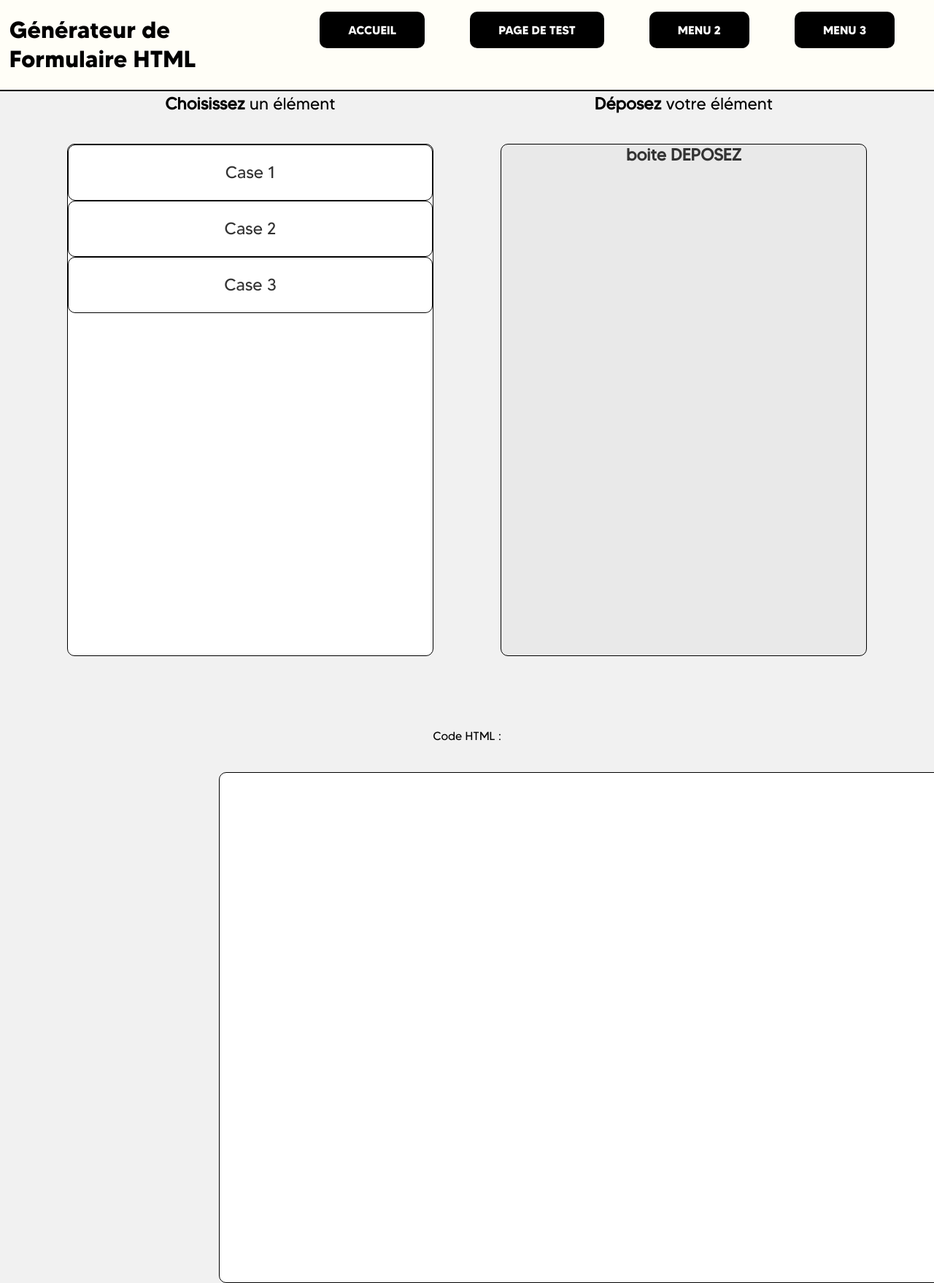
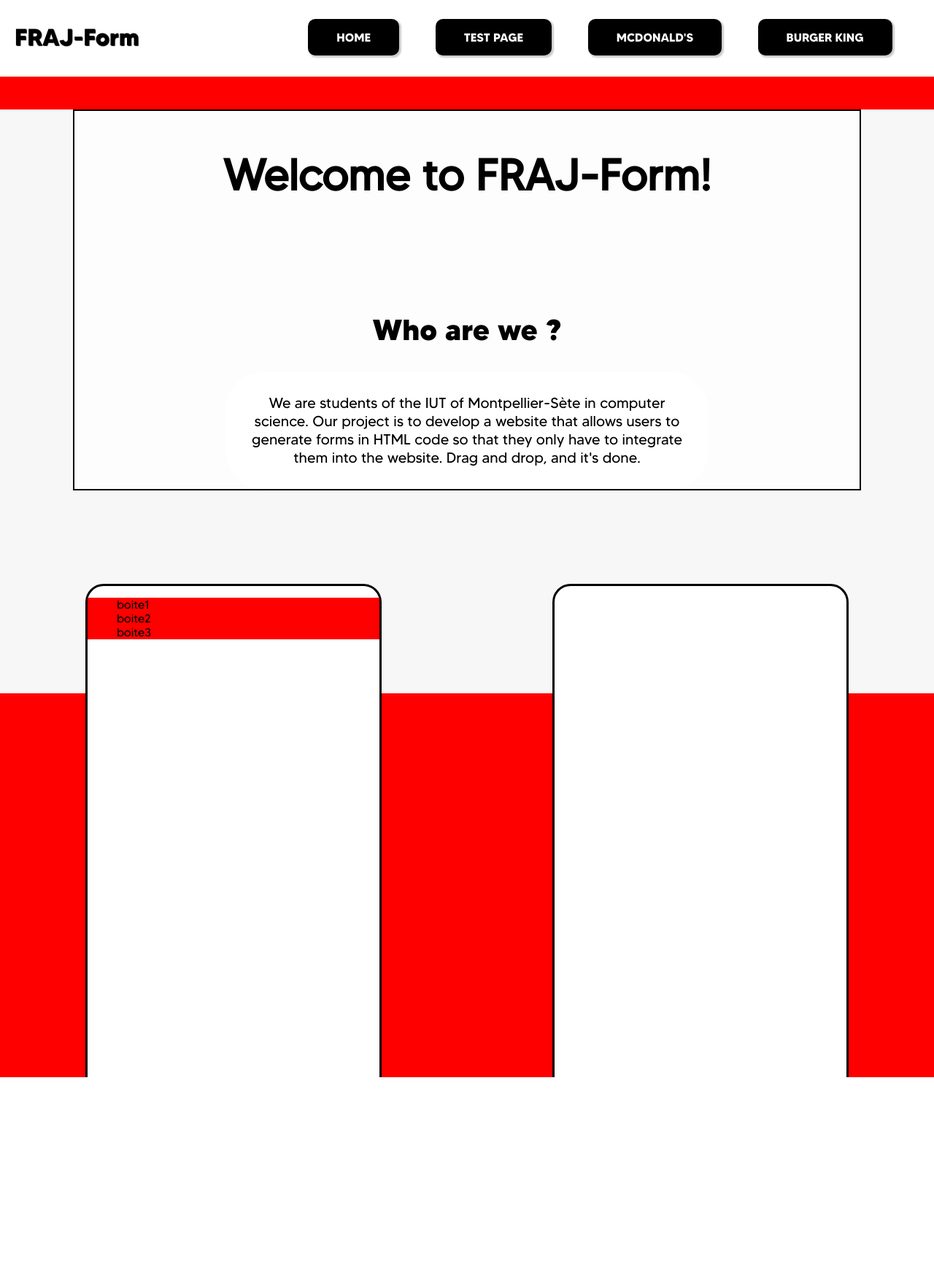
Before and after one commit to alexi-mathioupollak/Projet-Formulaire-HTML, a PHP site: page / in a window 1280 px wide; the page is wider, and only the part inside the window is pictured. Shown: that part at 73% size. After the commit the page ends 1476 px from the top of that part, so only its background shows below. Run offline with PHP 8.4, Linux system fonts and the light colour scheme; some libraries are stand-ins or nearby versions.

Commit message:
Avancée

```diff
--- a/CSS/style.css
+++ b/CSS/style.css
@@ -1,21 +1,21 @@
-html {
-    box-sizing: border-box;
-    background: rgb(241, 241, 241);
-}
-
 body,
 html {
   height: 100%;
   font-family: "TommyREGULAR", sans-serif;
+  margin-top: 50px;
+  background-color: #f7f7f7
 }
+
+/* ----- Menu + Titre ----- */
+
 
 #titre_et_nav {
     font-family: 'TommyBOLD', Arial, Helvetica, sans-serif;
     font-size: 16px;
-    background-color: rgb(255, 254, 247);
-    padding: auto;
+    background-color: rgb(255, 255, 255);
+    padding: 10;
     margin-top: 0;
-    border-bottom: 2px solid black;
+    border-bottom: 2px solid white;
     display: flex;
     justify-content: space-between;
     position: fixed;
@@ -25,15 +25,28 @@ html {
     z-index: 99;
 }
 
+
+/* ----- Titre ----- */
+
+
 #titre_principal {
     display: flex;
-    margin-left: 1%;
+    margin-left: 10px;
     user-select: none;
     position: relative;
-    animation-duration: 1s;
-    animation-name: fadeIn;
-    animation-direction: alternate;
+    transition: transform 0.5s, font-size 0.5s ease;
+    text-shadow: 1px 1px 1px black;
 }
+
+#titre_principal:hover{
+    font-size: 40px;
+    transform: rotate(360deg);
+}
+
+
+
+/* ----- Menu navigation ----- */
+
 
 .navbar {
     position: relative;
@@ -41,6 +54,7 @@ html {
     z-index: 99;
     padding: auto;
     justify-content: space-between;
+    display: flex;
 }
 
 .menu a {
@@ -62,15 +76,17 @@ html {
     width: fit-content;
     text-align: center;
     background-color: rgb(0, 0, 0);
-    margin: 0;
-    transition: background-color 0.3s ease;
+    transition: font-size 0.3s, box-shadow 0.3s, background-color 0.3s ease;
     margin-top: auto;
     margin-bottom: 1rem;
     padding: 15px;
+    box-shadow: 2px 2px 2px 1px rgba(0, 0, 0, .2);
 }
 
 .menu li:hover {
     background-color: rgb(255, 254, 247);
+    box-shadow: 0px 0px 0px 0px rgba(255, 255, 255, .2);
+    font-size: 20px;
 }
 
 .menu {
@@ -81,103 +97,103 @@ html {
     margin-right: 10px;
 }
 
+
+
+/* ----- body, form ----- */
+
 body {
     margin: 0;
     padding: 0;
 }
 
-.cases {
+
+.body_title {
+    color: black;
+    font-size: 60px;
+    text-align: center;
+}
+
+.first_bloc {
+    margin: 100px;
+    border: 2px solid black;
+    background-color: #fdfdfd;
+}
+
+.whoarewe {
     display: flex;
-    justify-content: space-evenly;
+    flex-direction: column;
+    text-align: center;
+    align-items: center;
+}
+
+.whoarewe h2:first-child {
+    margin-top: 100px;
+    font-size: 40px;
+    font-family: TommyEXTRA;
+}
+
+.whoarewe p {
+    width: 600px;
+    font-size: 20px;
+    padding: 30px;
+    border-radius: 50px;
+    background: white;
+    margin: auto;
+}
+
+
+/* ----- Boîtes drag & drop ----- */
+
+
+.boxes {
+    display: flex;
+    justify-content: space-around;
     margin-top: 10%;
 }
 
-.cases_c {
-    flex-direction: column;
-    font-size: 23px;
-    text-align: center;
+.box_drag {
+    border: 3px solid black;
+    border-radius: 25px;
+    width: 400px;
+    height: 700px;
+    background-color: white;
 }
 
-.cases_d {
-    flex-direction: column;
-    font-size: 23px;
-    text-align: center;
+.box_drop {
+    border: 3px solid black;
+    border-radius: 25px;
+    width: 400px;
+    height: 700px;
+    background-color: white;
 }
 
-.box_c {
-    border: 1px solid black;
-    margin-top: 40px;
-    border-radius: 10px;
-    width: 500px;
-    height: 700px;
-    background: white;
+.form_list {
+    background-color: red;
+    text-decoration: none;
+    list-style: none;
 }
 
-#box_d {
-    border: 1px solid black;
-    margin-top: 40px;
-    border-radius: 10px;
-    width: 500px;
-    height: 700px;
-    background: white;
-}
 
-.case_html {
+/* ----- footer ----- */
+
+
+.copyright {
     text-align: center;
-    margin-top: 100px;
-}
-
-.box_html {
-    margin-top: 40px;
-    border: 1px solid black;
-    border-radius: 10px;
-    width: 1300px;
-    height: 700px;
-    background: white;
-    margin-left: 300px;
-
-}
-
-#draggable {
-    border-radius: 10px;
-    border-color: black;
+    color: black;
+    margin: auto;
+    font-family: TommyMEDIUM, Arial;
     user-select: none;
 }
 
-#draggable2 {
-    border-radius: 10px;
-    border-color: black;
-    user-select: none;
-}
 
-#draggable3 {
-    border-radius: 10px;
-    border-color: black;
-    user-select: none;
-}
+/* ----- fonts écriture ----- */
 
-#droppable {
-    border: 1px solid black;
-    margin-top: 40px;
-    border-radius: 10px;
-    width: 500px;
-    height: 700px;
-}
-
-.html {
-    display: flex;
-    flex-direction: column;
-}
-
-#droppable .ui-state-active {
-    width: 300px;
-}
 
 @font-face {
     font-family: TommyBOLD;
     src: url(/fonts/bold.otf);
     font-weight: bold;
-  }
+}
 
 @font-face {
     font-family: TommyBLACK;
@@ -207,6 +223,10 @@ body {
     src: url(/fonts/MADE\ TOMMY\ ExtraBold_PERSONAL\ USE.otf);
 }
 
+
+/* ----- Effects ----- */
+
+
 @keyframes fadeIn {
     From {
         Opacity : 0 ;
@@ -215,3 +235,13 @@ body {
         Opacity : 1 ;
     }
 }
+
+
+/* ----- Responsive ----- */
+
+
+@media screen and (max-width: 1280px){
+    html {
+        background-color: red;
+    }
+}
--- /dev/null
+++ b/JS/app.js
@@ -0,0 +1,5 @@
+function onDragStart(event) {
+
+    event.dataTransfer.setData('text/plain', event.target.id);
+    event.currentTarget.style.backgroundColor = 'yellow';
+}
--- a/JS/script.js
+++ b/JS/script.js
@@ -1,18 +1,14 @@
-$( function() {
+/*$( function() {
     $( "#draggable" ).draggable({revert: "invalid"}).sortable();
     $( "#draggable2" ).draggable({revert: "invalid"}).sortable();
     $( "#draggable3" ).draggable({revert: "invalid"}).sortable();
     $( "#draggable" ).disableSelection();
-    $( "#droppable" ).droppable({
-        classes: {
-            "ui-droppable-active": "ui-state-active",
-            "ui-droppable-hover": "ui-state-hover",
-        },
-      drop: function( event, ui ) {
-        $( this )
-          .addClass( "ui-state-highlight" )
-          .find( "p" )
-            .html( "Dropped!" );
-      }
-    });
-  } );
+    $( "#droppable" ).droppable({classes: {"ui-droppable-active": "ui-state-active","ui-droppable-hover": "ui-state-hover",}});
+    function duplic(element,name)
+    {
+      clone = document.getElementById(element).cloneNode(true);
+      clone.name = name;
+    }
+
+    duplic("element1","copie_element1");
+  } );*/
--- a/index.html
+++ b/index.html
@@ -4,79 +4,52 @@
         <meta charset="utf-8">
         <title>Générateur Formulaire HTML</title>
         <link rel="stylesheet" href="CSS/style.css">
-        <link rel="stylesheet" href="//code.jquery.com/ui/1.12.1/themes/base/jquery-ui.css">
-        <link rel="stylesheet" href="/resources/demos/style.css">
         <script src="https://code.jquery.com/jquery-1.12.4.js"></script>
         <script src="https://code.jquery.com/ui/1.12.1/jquery-ui.js"></script>
-       <!-- script src="JS/script.js"></script> -->
+        <script src="JS/script.js"></script>
     </head>
     <main>
     <header>
             <div id="titre_et_nav">
-                <h1 id="titre_principal" data-item='titre'>Générateur de Formulaire HTML</h1>
+                    <h1 id="titre_principal">FRAJ-Form</h1>
 
                 <!-- Menu -->
                 <nav class="navbar">
                     <ul class="menu">
-                        <li><a href="#">ACCUEIL</a></li>
-                        <li><a href="pageTest.html">PAGE DE TEST</a></li>
-                        <li><a href="#">MENU 2</a></li>
-                        <li><a href="#">MENU 3</a></li>
+                        <li><a href="#">HOME</a></li>
+                        <li><a href="pageTest.html">TEST PAGE</a></li>
+                        <li><a href="https://www.mcdonalds.fr/produits/menus">MCDONALD'S</a></li>
+                        <li><a href="https://www.burgerking.fr/">BURGER KING</a></li>
                     </ul>
                 </nav>
                 <!-- Fin Menu -->
             </div>
     </header>
     <body>
-        <div class="cases">
-            <div class="cases_c">
-                <div class="case_c"><strong>Choisissez</strong> un élément</div>
-                <div class="box_c">
-                    <script>
-                        $( function() {
-                            $( "#draggable" ).draggable({revert: "invalid"}).sortable();
-                            $( "#draggable2" ).draggable({revert: "invalid"}).sortable();
-                            $( "#draggable3" ).draggable({revert: "invalid"}).sortable();
-                            $( "#draggable" ).disableSelection();
-                            $( "#droppable" ).droppable({
-                                classes: {
-                                    "ui-droppable-active": "ui-state-active",
-                                    "ui-droppable-hover": "ui-state-hover",
-                                },
-                            drop: function( event, ui ) {
-                                $( this )
-                                .addClass( "ui-state-highlight" )
-                                .find( "p" )
-                                    .html( "Zbeub" );
-                            }
-                            });
-                        } );
-                    </script>
-                    <div id="draggable" class="ui-widget-content">
-                        <p>Case 1</p>
-                    </div>
-                    <div id="draggable2" class="ui-widget-content">
-                        <p>Case 2</p>
-                    </div>
-                    <div id="draggable3" class="ui-widget-content">
-                        <p>Case 3</p>
-                    </div>
-                </div>
+    <section class="first_bloc">
+        <h1 class="body_title">Welcome to FRAJ-Form!</h1>
+            <article class="whoarewe">
+                <h2>Who are we ?</h2>
+                <p>We are students of the IUT of Montpellier-Sète in computer science. Our project is to develop a website that allows users to generate forms in HTML code so that they only have to integrate them into the website. Drag and drop, and it's done.</p>
+            </article>
+    </section>
+        <section class="boxes">
+            <div class="box_drag">
+                <ul class="form_list">
+                    <li>boite1</li>
+                    <li>boite2</li>
+                    <li>boite3</li>
+                </ul>
             </div>
-            <div class="cases_d">
-                <div class="case_d"><strong>Déposez</strong> votre élément</div>
-                <div id="droppable" class="ui-widget-header">boite DEPOSEZ</div>
+            <div class="box_drop">
             </div>
-        </div>
-        <div class="html">
-            <div class="case_html">Code HTML : </div>
-            <textarea rows="5" cols="30" class="box_html"></textarea>
-        </div>
+        </section>
     </body>
     </main>
+
+
     <footer>
-
-        </div>
+        <p class="copyright">&copy; 2021 - Alexi M., Félix R., Rayane M. et Julien R.</p>
     </footer>
 
 
```
Also changed, not shown: CSS/styletest.css (added, +28 -0 lines), pageTest.html (+18 -44 lines), resources/demos/style.css (added).
